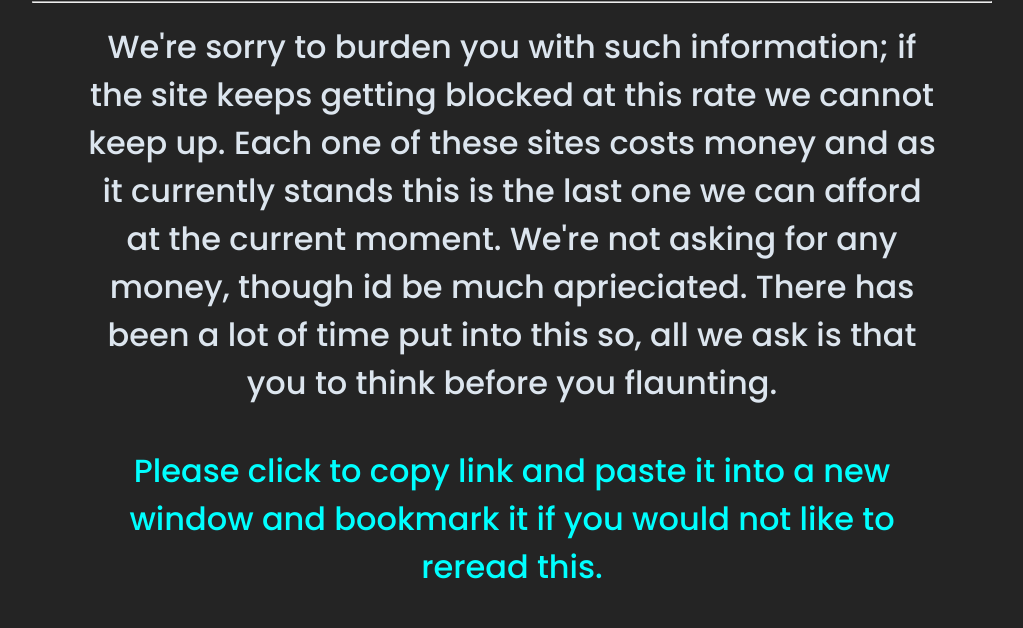
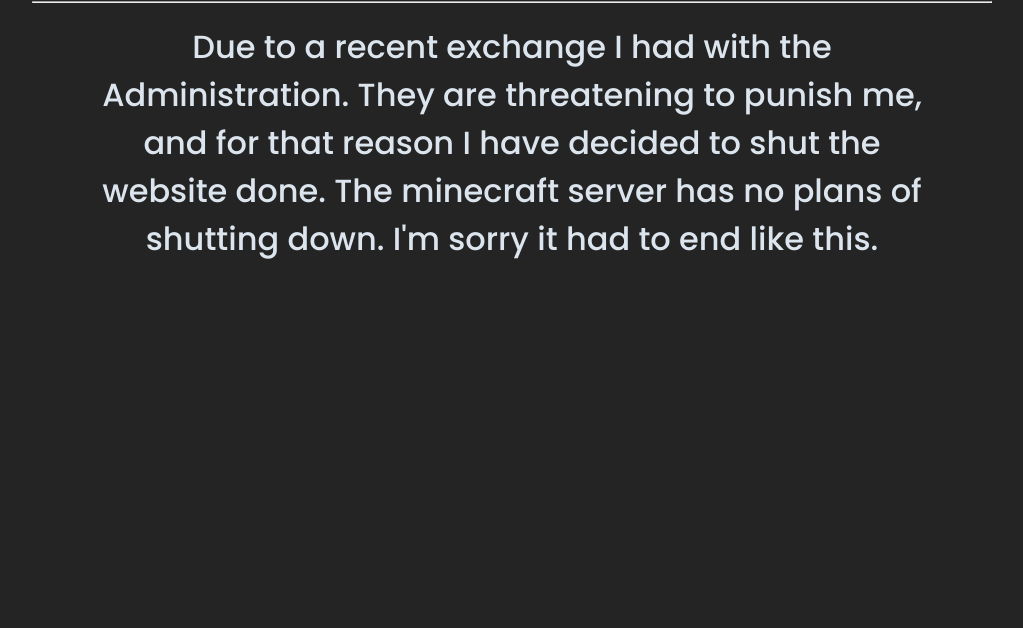
Before and after one commit to royaltonrules/royaltonrules.github.io, a plain HTML site: page index.html in a window 1280 px wide. Shown: the part 103-731 px from the top of the page, without its empty margins (128-1151 px from the left). Drawn offline with Linux system fonts and the light colour scheme; a web font is replaced by a local one.

Commit message:
Update index.html

```diff
--- a/index.html
+++ b/index.html
@@ -60,6 +60,10 @@
         </header>
         <main>
             <p>
+                Due to a recent exchange I had with the Administration. They are threatening to punish me, and for that reason I have decided to shut the website done. The minecraft server has no plans of shutting down. I'm sorry it had to end like this.
+            </p>
+            <!--
+            <p>
                 We're sorry to burden you with such information; if the site keeps getting blocked at this rate we cannot keep up. Each one of these sites costs money and as it currently stands this is the last one we can afford at the current moment. We're not asking for any money, though id be much aprieciated. There has been a lot of time put into this so, all we ask is that you to think before you flaunting.
             </p>
             <p style="color: aqua;">
@@ -72,6 +76,7 @@
             </p>
             <span for="rep">If the site got blocked try changing this number.</span>
             <input type="number" name="rep" id="rep" min="0" max="20" value="0">
+                -->
         </main>
         <script src="script.js"></script>
     </body>
```
